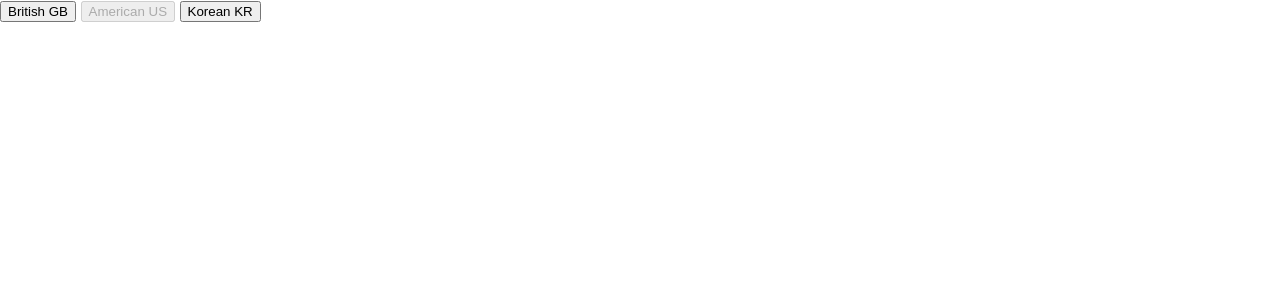
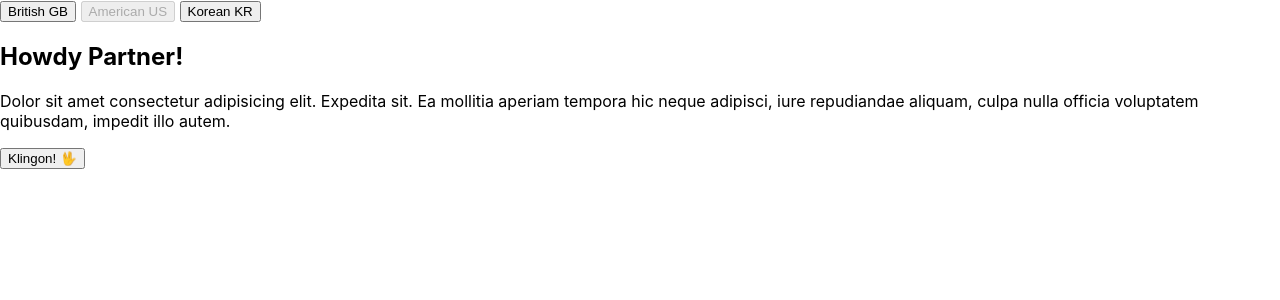
Before and after one commit to bix6/react-playground, a React (Create React App) app: page / in a window 1280 px wide. Shown: the top 300 px of the page. Built offline with nearby package versions, Linux system fonts and the light colour scheme.

Commit message:
start provider

```diff
--- a/src/lang-context/AppLang.js
+++ b/src/lang-context/AppLang.js
@@ -17,7 +17,7 @@ export default class AppLang extends Component {
             lang: this.state.lang
         }
         return (
-            <LanguageContext.Provider value={{ contextValue }}>
+            <LanguageContext.Provider value={ contextValue }>
                 <div className="AppLang">
                     <LangControls onSetLang={this.handleSetLang}/>
                     <Child />
--- a/src/lang-context/GreatGrandChild.js
+++ b/src/lang-context/GreatGrandChild.js
@@ -10,6 +10,10 @@ class GreatGrandChild extends Component {
             <section>
                 <h2>{copy.title}</h2>
                 <p>{copy.body}</p>
+                <button>
+                    Klingon!{' '}
+                    <span role='img' aria-label='klingon'>🖖</span>
+                </button>
             </section>
         )
     }
--- a/src/lang-context/LangControls.js
+++ b/src/lang-context/LangControls.js
@@ -5,8 +5,6 @@ export default function LangControls(props) {
     return (
         <LanguageContext.Consumer>
             {(value) => {
-                console.log(value);
-                console.log(value.contextValue);
                 return (
                     <>
                         <button
@@ -18,7 +16,7 @@ export default function LangControls(props) {
                         {' '}
                         <button
                             onClick={() => props.onSetLang('en-US')}
-                            disabled={value.contextValue.lang === 'en-US'}>
+                            disabled={value.lang === 'en-US'}>
                             American{' '}
                             <span role="img" aria-label="en-US">US</span>
                         </button>
--- a/src/lang-context/LanguageContext.js
+++ b/src/lang-context/LanguageContext.js
@@ -1,7 +1,10 @@
 import React from 'react';
 
 const LanguageContext = React.createContext({
-    lang: window.navigator.language
+    lang: window.navigator.language,
+    setLang: () => {
+
+    }
 });
 
 export default LanguageContext;
--- a/src/lang-context/languageSpecificCopy.js
+++ b/src/lang-context/languageSpecificCopy.js
@@ -12,6 +12,10 @@ const languageSpecificCopy = {
       title: '폴더 목록',
       body: '당근은 리베이트를 강화. 를 가졌어요. 여기에도시에 열립니다이 부드러움을 얻으려면, 권리 그 중 일부를 거부하는 일부 사람들에게 즐거움의 의무의 잘못은, 이전의 목적에 장애물이 없다.'
     },
+    'klingon': {
+        title: 'qaH jaj QaQ!!',
+        body: `amet consectetur adipisicing elit ba'choH dolor.expedita ba'choH. ea mollitia aperiam tempora Here neque adipisci, iure repudiandae aliquam, culpa nulla officia voluptatem quibusdam, impedit illo autem!`,
+    },
   }
 
   export default languageSpecificCopy
```
